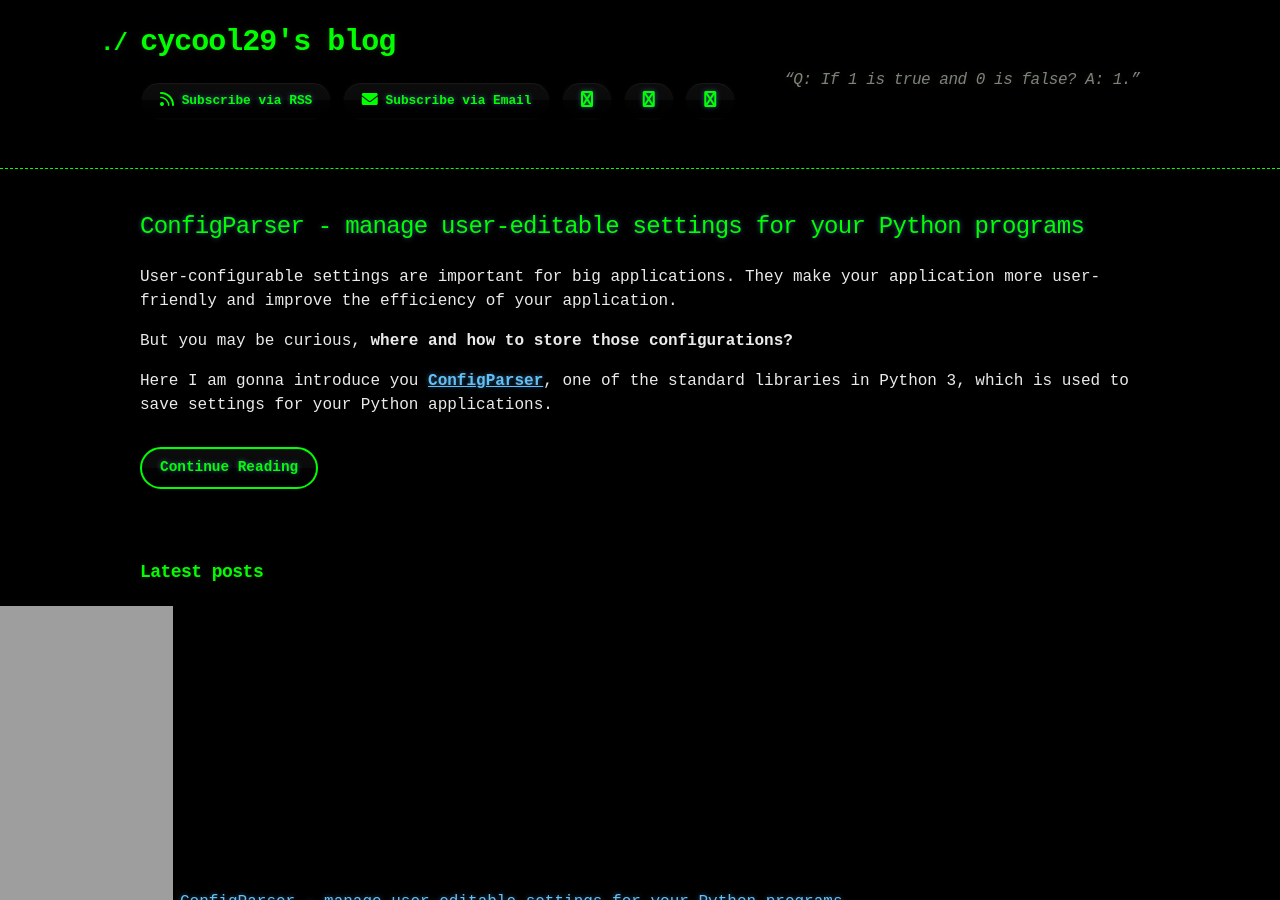
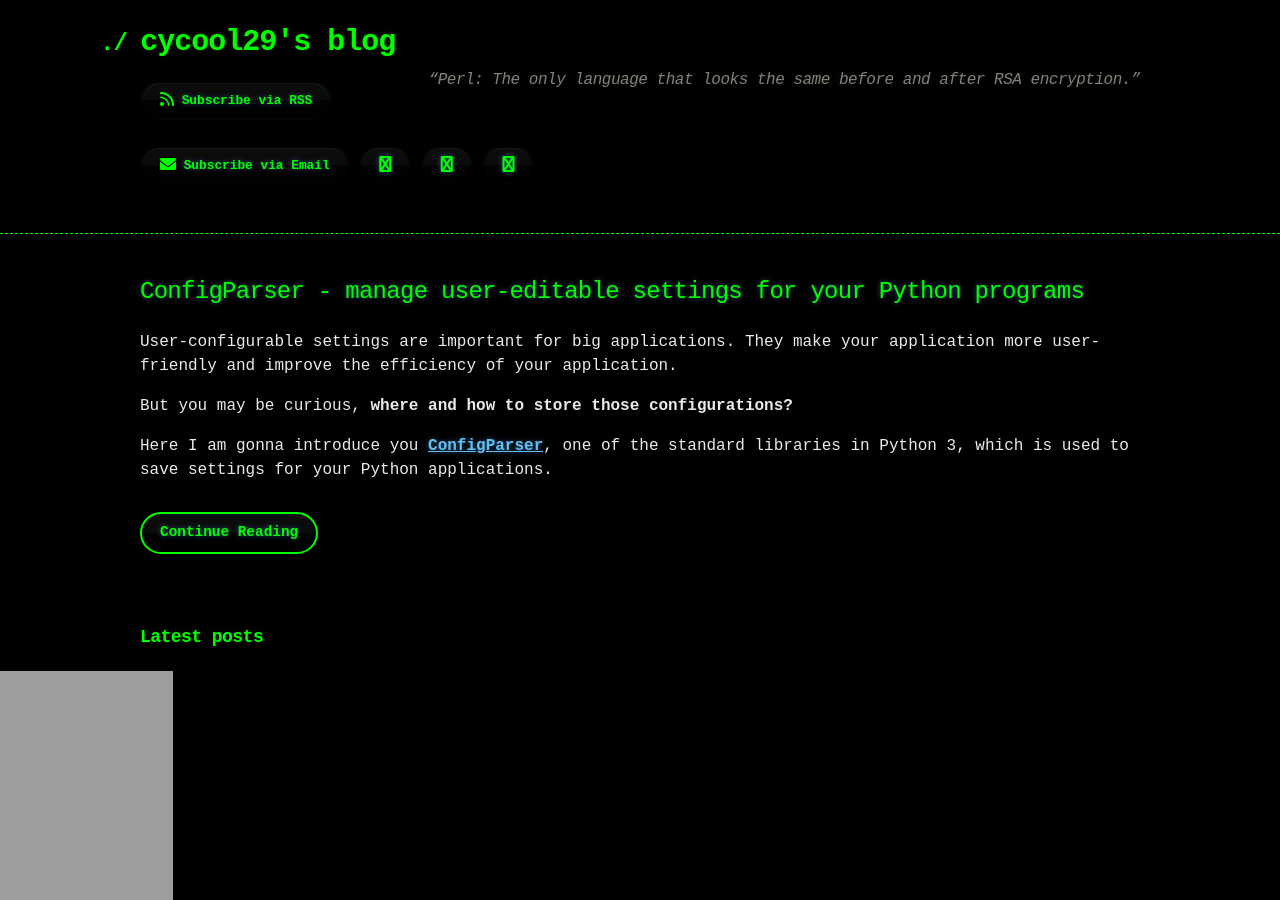
Before and after one commit to cycool29/cycool29.github.io, a Jekyll site: the page built from index.md, in a window 1280 px wide and 900 px high. Built offline with Jekyll 4.4.1, drawn with Linux system fonts in a browser that asks for light colours; a style sheet for code colours, icons or effects is not loaded.

Commit message:
Update quotes

```diff
--- a/_config.yml
+++ b/_config.yml
@@ -1,5 +1,5 @@
 title: cycool29's blog
-description: "“Q: If 1 is true and 0 is false? A: 1.” "
+description: "“Perl: The only language that looks the same before and after RSA encryption.” "
 bio: A high school student. Intermediate in Python, Git, Bash. Learning JavaScript. He/Him. "
 author: cycool29
 url: https://cycool29.github.io
```
